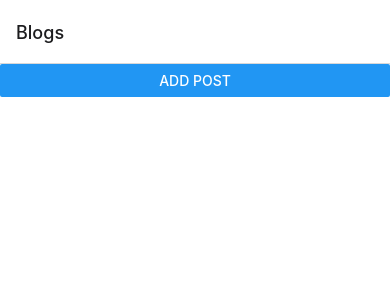
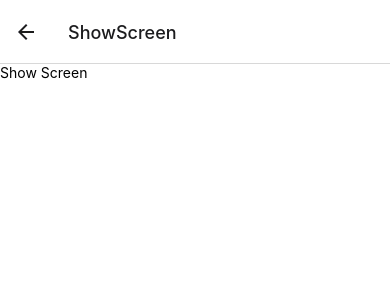
Before and after one commit to mominadil/reactN-tut-blog-project, a React Native app: screen /ShowScreen in a window 390 px wide. Before the commit this address had no page. Shown: the top 300 px of the page. Built offline with nearby package versions, Linux system fonts and the light colour scheme.

Commit message:
show individual blog

```diff
--- a/App.js
+++ b/App.js
@@ -4,6 +4,7 @@
 import { NavigationContainer, DefaultTheme } from '@react-navigation/native';
 import { createNativeStackNavigator } from '@react-navigation/native-stack';
 import IndexScreen from './src/screens/IndexScreen';
+import ShowScreen from './src/screens/ShowScreen';
 import { Provider as BlogProvider } from './src/context/BlogContext';
 
 const MyTheme = {
@@ -23,6 +24,7 @@
       <NavigationContainer theme={MyTheme}>
         <Stack.Navigator>
           <Stack.Screen name="IndexScreen" component={IndexScreen} options={{ title: 'Blogs', cardStyle: { backgroundColor: 'transparent' } }} />
+          <Stack.Screen name="ShowScreen" component={ShowScreen} />
         </Stack.Navigator>
       </NavigationContainer>
     </BlogProvider>
--- a/src/screens/IndexScreen.js
+++ b/src/screens/IndexScreen.js
@@ -3,10 +3,11 @@
 import { Context } from '../context/BlogContext';
 import { Feather } from '@expo/vector-icons';
 
-const IndexScreen = () => {
+const IndexScreen = ({navigation}) => {
     const { state, addBlogPost, deleteBlogPost } = useContext(Context);
 
     return (
+    	<TouchableOpacity onPress={()=>navigation.navigate('ShowScreen', { id: item.id })}>
 	        <View>
 				<Button  title="Add Post" onPress={addBlogPost} />
 				<FlatList
@@ -22,6 +23,7 @@
 					}}
 				/>
 			</View>
+		</TouchableOpacity>
     );
 };
 
--- /dev/null
+++ b/src/screens/ShowScreen.js
@@ -0,0 +1,16 @@
+import React from 'react'
+import { View, Text, StyleSheet } from 'react-native'
+
+const ShowScreen = () => {
+	return (
+		<View>
+			<Text>Show Screen</Text>
+		</View>
+	)
+}
+
+const styles = StyleSheet.create({
+
+})
+
+export default ShowScreen
```
Lines whose indentation alone changed are shown as unchanged.
